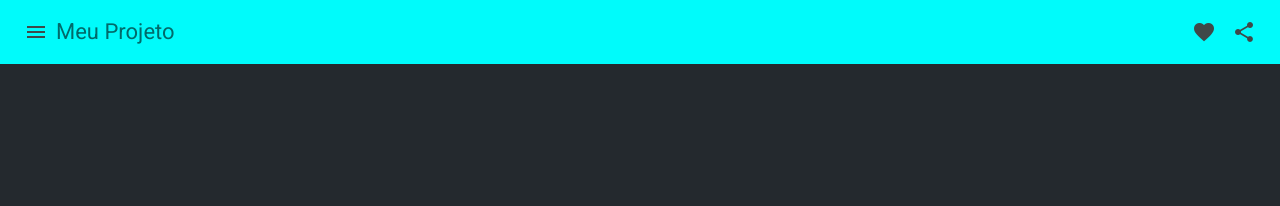
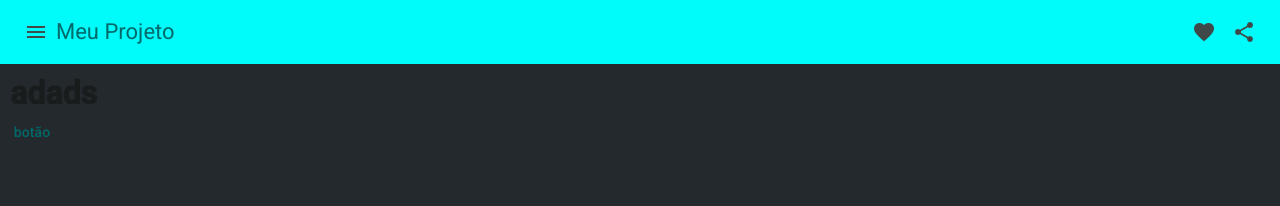
Before and after one commit to gerson-gs7/projeto-base-com-sidebar, an Angular app: page / in a window 1280 px wide. Shown: the top 206 px of the page. Built offline with nearby package versions, Linux system fonts and the light colour scheme.

Commit message:
feat: criado o componente da home-page

```diff
--- a/src/app/app.routes.ts
+++ b/src/app/app.routes.ts
@@ -1,3 +1,6 @@
 import { Routes } from '@angular/router';
+import { HomeComponent } from './pages/home/home.component';
 
-export const routes: Routes = [];
+export const routes: Routes = [
+    {path: '', component: HomeComponent}
+];
--- /dev/null
+++ b/src/app/pages/home/home.component.html
@@ -0,0 +1,4 @@
+<div>
+    <h1>adads</h1>
+    <button mat-button>botão</button>
+</div>
--- /dev/null
+++ b/src/app/pages/home/home.component.scss
@@ -0,0 +1,5 @@
+h1 {
+  margin: 0;
+  padding-top: 10px;
+  padding-left: 10px;
+}
```
Also changed, not shown: src/app/pages/home/home.component.ts (added, +14 -0 lines), 1 other file (tests, documents, lock files or other folders).
